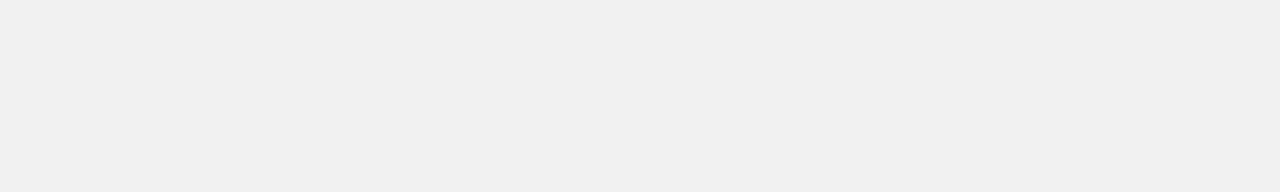
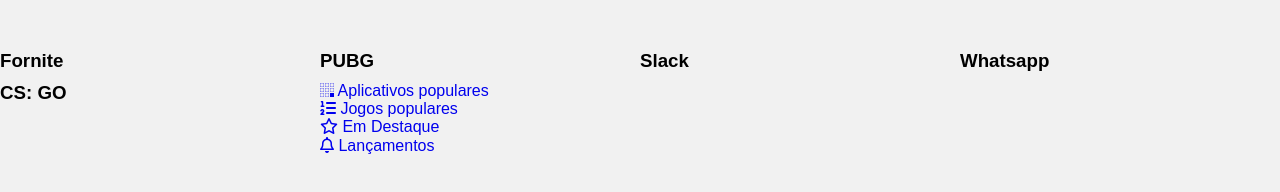
Before and after one commit to Laeyan/Meus-codigos-CSS-Grid, a plain HTML site: page alura-store/index.html in a window 1280 px wide. Drawn offline with Linux system fonts and the light colour scheme.

Commit message:
new codigos

```diff
--- /dev/null
+++ b/alura-store/assets/css/destaques.css
@@ -0,0 +1,5 @@
+.destaques{
+    display: grid;
+    grid-template-columns: 25% 25% 25% 25%;
+    grid-template-rows: 33.33% 33.33% 33.33%;
+}
--- a/alura-store/assets/css/style.css
+++ b/alura-store/assets/css/style.css
@@ -2,13 +2,22 @@
     background: #f1f1f1;
     display: grid;
     font-family: Arial, Helvetica, sans-serif;
+    grid-template-areas:
+    "cabecalho"
+    "conteudo"
+    "rodape";
+    grid-template-columns: auto;
+    grid-template-rows: 50px 100vh auto ;
 }
 
 .cabecalho {
+    grid-area: cabecalho;
 }
 
 .conteudo {
+    grid-area: conteudo;
 }
 
 .rodape {
+    grid-area: rodape;
 }
--- a/alura-store/index.html
+++ b/alura-store/index.html
@@ -8,10 +8,57 @@
     <link href="./assets/css/normalize.css" rel="stylesheet">
     <link href="./assets/css/reset.css" rel="stylesheet">
     <link href="./assets/css/style.css" rel="stylesheet">
+    <link href="./assets/css/destaques.css" rel="stylesheet" >
 </head>
 <body class="app">
     <header class="cabecalho"></header>
-    <main class="conteudo"></main>
+    <main class="conteudo">
+        <section class="destaques">
+            <div class="destaques__principal caixa">
+                <h3 class="destaques__titulo">Fornite</h3>
+            </div>
+            <div class="destaques__secundario caixa">
+                <h3 class="destaques__titulo">PUBG</h3>
+            </div>
+            <div class="destaques__secundario caixa">
+                <h3 class="destaques__titulo">Slack</h3>
+            </div>
+            <div class="destaques__secundario caixa">
+                <h3 class="destaques__titulo">Whatsapp</h3>
+            </div>
+            <div class="destaques__secundario caixa">
+                <h3 class="destaques__titulo">CS: GO</h3>
+            </div>
+            <div class="destaques__categorias">
+                <ul class="destaques__categorias___lista">
+                    <li class="destaques__categorias___item">
+                        <a class="destaques__categorias___link" href="#">
+                            <i class="destaques__categorias___icone fab fa-buromobelexperte"></i>
+                            Aplicativos populares
+                        </a>
+                    </li>
+                    <li class="destaques__categorias___item">
+                        <a class="destaques__categorias___link" href="#">
+                            <i class="fas fa-list-ol"></i>
+                            Jogos populares
+                        </a>
+                    </li>
+                    <li class="destaques__categorias___item">
+                        <a class="destaques__categorias___link" href="#">
+                            <i class="far fa-star"></i>
+                            Em Destaque
+                        </a>
+                    </li>
+                    <li class="destaques__categorias___item">
+                        <a class="destaques__categorias___link" href="#">
+                            <i class="far fa-bell"></i>
+                            Lançamentos
+                        </a>
+                    </li>
+                </ul>
+            </div>
+        </section>
+    </main>
     <footer class="rodape"></footer>
     <script src="./assets/js/fontawesome.all.min.js"></script>
 </body>
```
